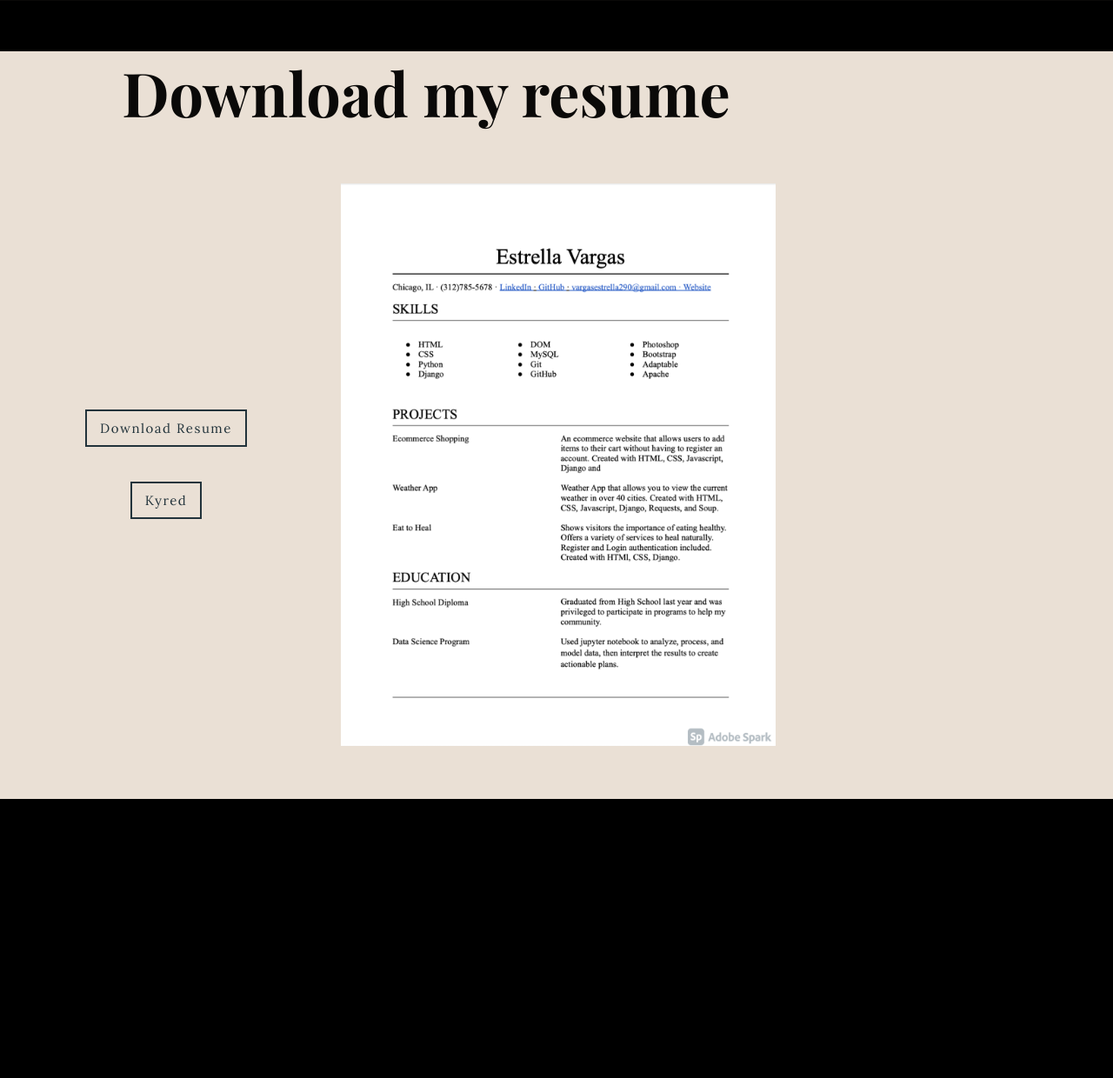
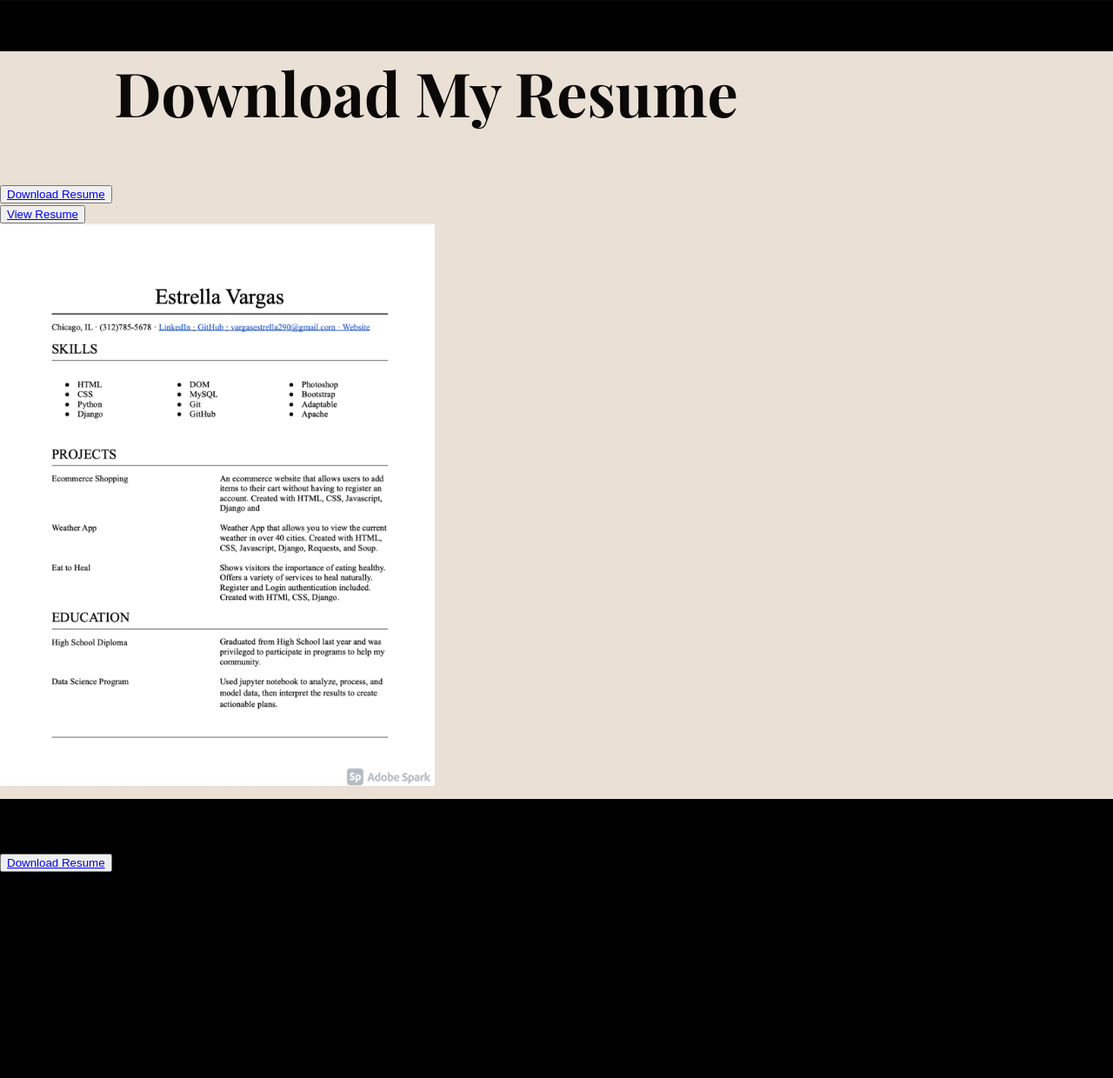
Before and after one commit to evargas1/Port, a Django app: page / in a window 1280 px wide. Shown: the part 2596-3836 px from the top of the page at 87% size. Run offline with Django 3.2, Linux system fonts and the light colour scheme; some libraries are stand-ins or nearby versions.

Commit message:
adding image

```diff
--- a/projects/templates/projects/index.html
+++ b/projects/templates/projects/index.html
@@ -17,54 +17,6 @@
 
 
 </head>
-<style>
-    .resume{
-        align-items: center;
-        text-align: center;
-    }
-    .resume-conatiner{
-        margin: auto;
-    }
-    .row-s{
-        display: flex;
-        flex-wrap: wrap;
-        min-width: 200px;
-    }
-    .col-2-r{
-        display: inline-block;
-        flex-basis: 40%;
-    }
-
-   .but-1-sec{
-       padding: 20px;
-   }
-   .but-2-sec{
-       padding: 20px;
-   }
-   .bottom{
-       margin-top: 15rem;
-   }
-   .main-butt button{
-    font-family: 'Lora', serif;
-    padding: 10px 15px;
-    border: solid 2px var(--darkblue);
-    margin-right: 10px;
-    color: var(--darkblue);
-    text-decoration: none;
-    cursor: pointer;
-    transition: .5s;
-    font-size: 15px;
-    background-color: var(--almond);
-    letter-spacing: 1.5px;
-}
-.main-butt button:hover{
-    background-color: #22333ba6;
-    color: var(--almond);
-    text-decoration: none;
-}
-</style>
-
-
 <body style="background-color: black;">
     <div class="header active" id="header" >
         <h1>Hello</h1>
@@ -302,36 +254,30 @@
     <section id="section-4">
         <div class="resume">
             <div class="title-short">
-                <h1>Download my resume</h1>
+                <h1>Download My Resume</h1>
             </div>
             <div class="resume-container">
                 <div class="row-s">
                     <div class="col-2-r">
                         <div class="bottom">
-                            <div class="but-1-sec main-butt">
-                                <a href=".img/resume.png" download="resume.png">
-                                    <button>
-                                        Download Resume
-                                    </button>
-                                </a>
+                            <div class="but-1-sec">
+                                <button><a href="{% static './img/resume.png' %}" download="resume.png">Download Resume</a></button>
                             </div>
-                            <div class="but-2-sec main-butt">
-                                <a href="">
-                                    <button>
-                                        Kyred
-                                    </button>
-                                </a>
-
+                            <div class="but-2-sec">
+                                <button><a href="{% static './img/resume.png' %}" download="resume.png">View Resume</a></button>
                             </div>
                         </div>
                     </div>
                     <div class="col-2-r col-butt">
-                        <img src="{% static './img/resume.png' %}" width="500px
+                        <img src="./img/resume.png" width="500px
                         " alt="">
                     </div>
                 </div>
             </div>
         </div>
+
+        <h1>Get In Touch</h1>
+        <button><a href="{% static './img/resume.png' %}" download="resume.png">Download Resume</a></button>
 
 
     </section>
```
